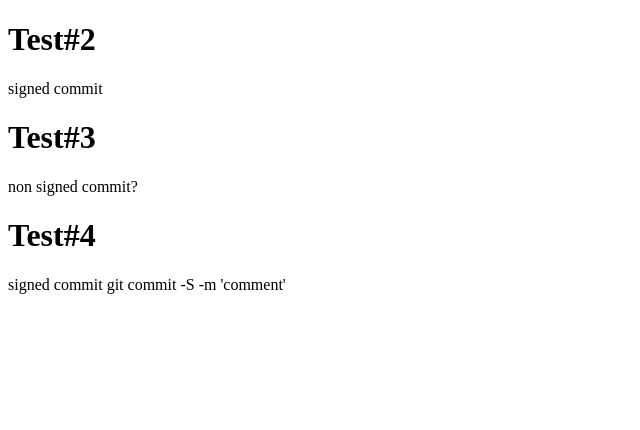
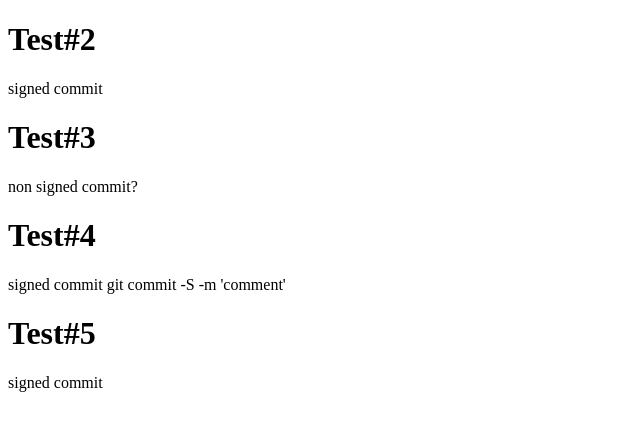
Before and after one commit to frklan/test, a plain HTML site: page index.html in a window 1280 px wide. Shown: the whole page, without its empty margins (0-640 px from the left). Drawn offline with Linux system fonts and the light colour scheme.

Commit message:
Added yet more content

```diff
--- a/index.html
+++ b/index.html
@@ -21,6 +21,8 @@
   signed commit
   git commit -S -m 'comment'
 
+  <h1>Test#5</h1>
+  signed commit
 </body>
 
 </html>
```
